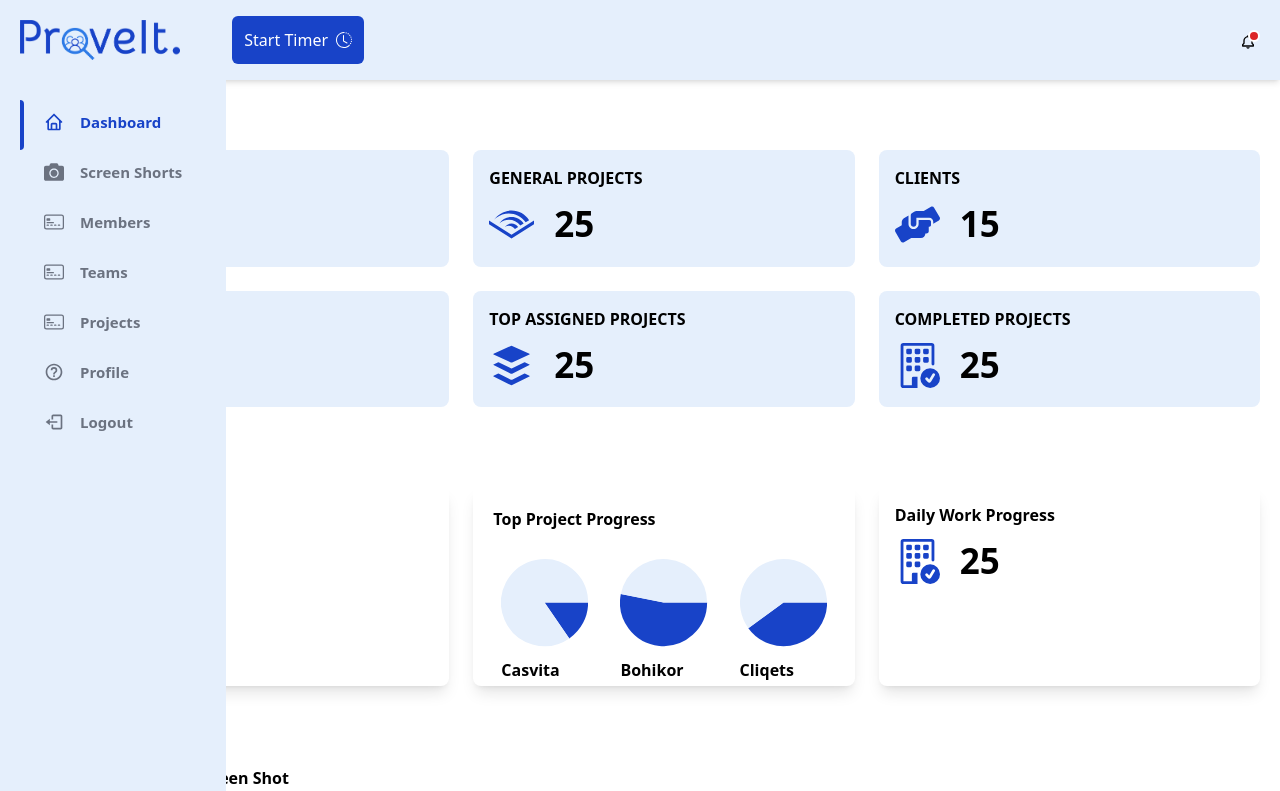
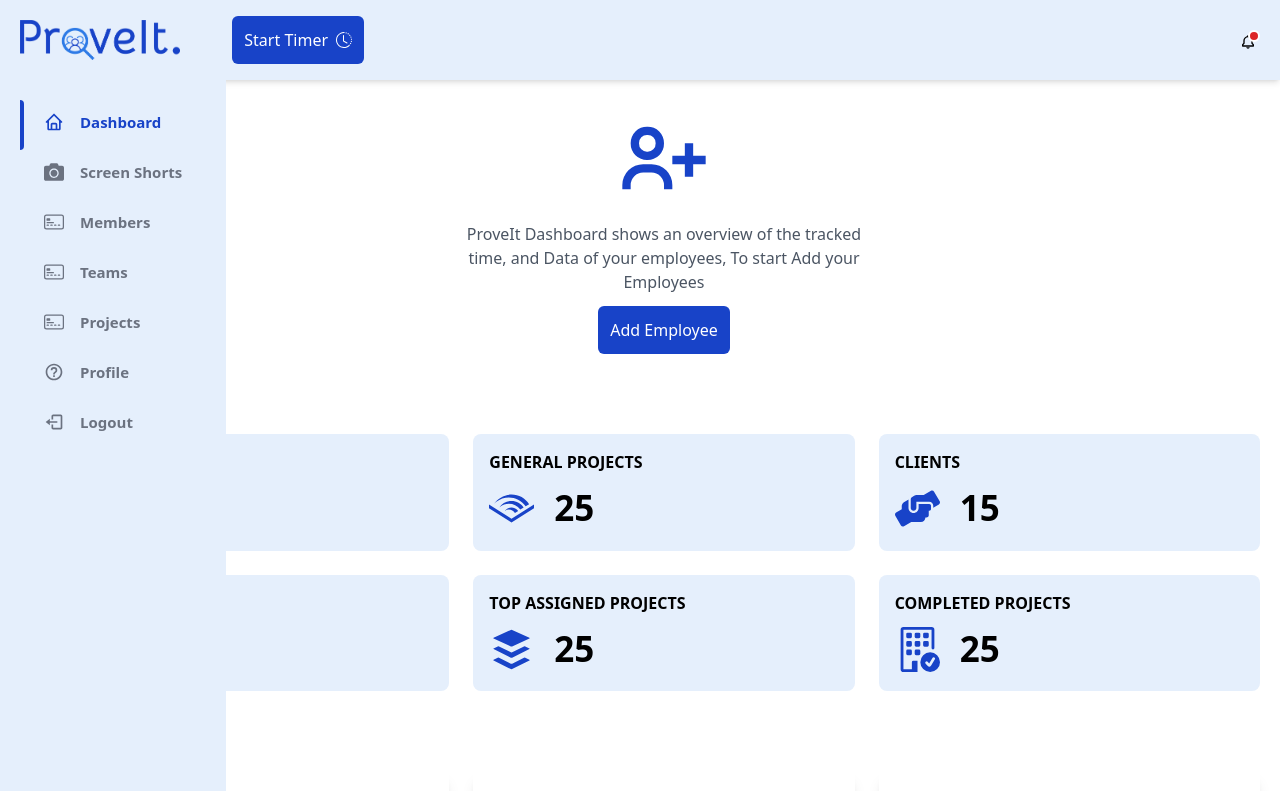
Before and after one commit to tambuaevaristus/proveIt, a Next.js app: page / in a window 1280 px wide. Shown: the top 791 px of the page. Built offline with nearby package versions, Linux system fonts and the light colour scheme.

Commit message:
dashboard

```diff
--- a/components/Dashboard.tsx
+++ b/components/Dashboard.tsx
@@ -4,10 +4,16 @@ import { FaAudible, FaBuffer, FaHandsHelping, FaUsers } from "react-icons/fa";
 import { FiUsers } from "react-icons/fi";
 import { PieChart } from "react-minimal-pie-chart";
 import ScreenShots from "./ScreenShots";
+import { BiUserPlus } from "react-icons/bi";
 
 export default function Dashboard() {
   return (
-    <div>
+    <div className=" mb-8 mt-10 containter mx-auto">
+    <div className="w-1/3 mx-auto">
+      <BiUserPlus size={100} className="text-[#1843C8] mx-auto "/>
+      <p className=" text-gray-600 my-3 text-center">ProveIt Dashboard shows an overview of the tracked time, and Data of your employees, To start Add your Employees</p>
+      <button className="text-white bg-[#1843C8] p-3 rounded-md flex gap-2 mx-auto">Add Employee</button>
+    </div>
       <div className="grid gap-6 mb-8 mt-20 containter  md:grid-cols-2 xl:grid-cols-3">
         <div className=" text-[] p-4 bg-[#E5EFFC] rounded-lg shadow-xs">
           <p className="text-[35] font-bold">MEMBERS</p>
--- a/package.json
+++ b/package.json
@@ -29,6 +29,7 @@
     "react-modal": "^3.16.1",
     "react-redux": "^8.1.0",
     "react-slick": "^0.29.0",
+    "recharts": "^2.7.2",
     "slick-carousel": "^1.8.1",
     "tailwindcss": "3.3.2",
     "typescript": "5.0.4"
```
Also changed, not shown: 1 other file (tests, documents, lock files or other folders).
